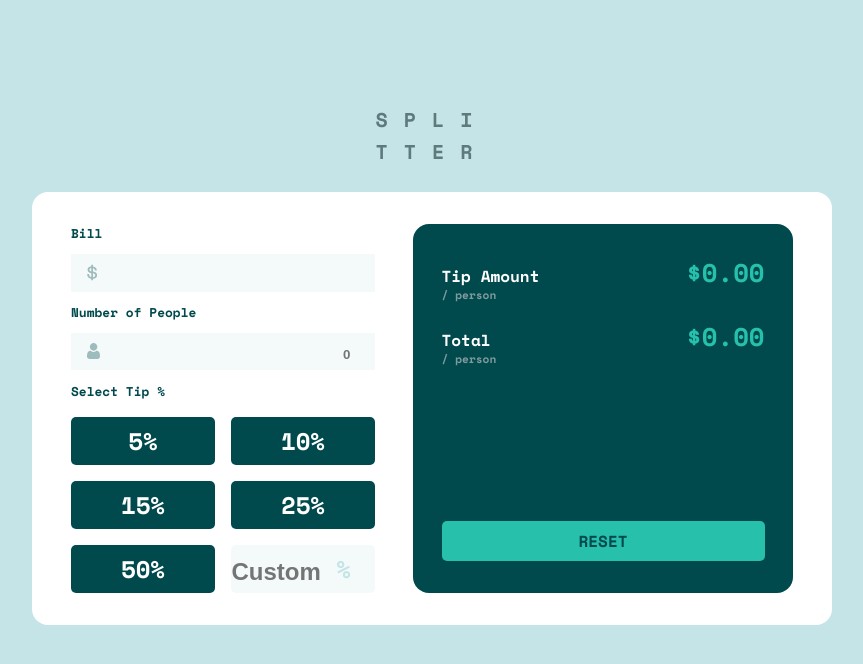
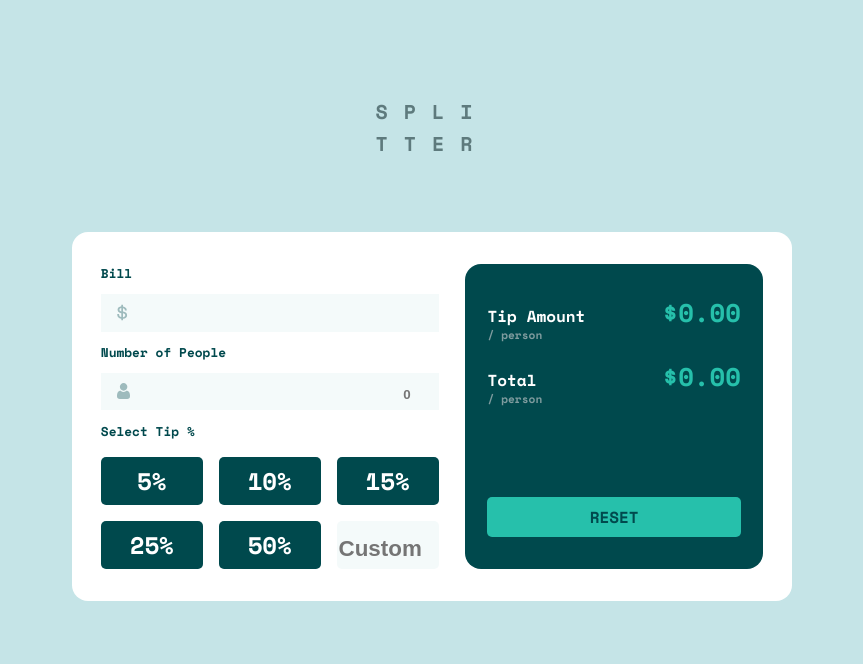
Before and after one commit to KenSparks-Dev/tip-calculator, a website built with Parcel: page index.html in a window 1280 px wide. Both pictures are taken after a click on the button "5%". Shown: the whole page, without its empty margins (208-1071 px from the left). Built offline with nearby package versions, Linux system fonts and the light colour scheme.

Commit message:
Spacing updates. percentage symbol removed on custom input

```diff
--- a/index.html
+++ b/index.html
@@ -35,18 +35,17 @@
           </form>
           <p class="section-title">Select Tip %</p>
           <ul class="tip-calculator__btns">
-            <li class="tip-calculator__btns-btn"><button id="tip-five" value="0.05">5%</button></li>
-            <li class="tip-calculator__btns-btn"><button id="tip-ten" value="0.1">10%</button>
+            <li class="tip-calculator__btns-btn"><button class="tip-btn" id="tip-five" value="0.05">5%</button></li>
+            <li class="tip-calculator__btns-btn"><button class="tip-btn" id="tip-ten" value="0.1">10%</button>
             </li>
-            <li class="tip-calculator__btns-btn"><button id="tip-fifteen" value="0.15">15%</button>
+            <li class="tip-calculator__btns-btn"><button class="tip-btn" id="tip-fifteen" value="0.15">15%</button>
             </li>
-            <li class="tip-calculator__btns-btn"><button id="tip-twenty-five" value="0.25">25%</button>
+            <li class="tip-calculator__btns-btn"><button class="tip-btn" id="tip-twenty-five" value="0.25">25%</button>
             </li>
-            <li class="tip-calculator__btns-btn"><button id="tip-fifty" value="0.50">50%</button>
+            <li class="tip-calculator__btns-btn"><button class="tip-btn" id="tip-fifty" value="0.50">50%</button>
             </li>
             <li class="tip-calculator__btns-btn">
-              <input id="custom" type="number" placeholder="Custom" class="tip-calculator__input">
-              <p>%</p>
+              <input id="custom" type="number" placeholder="Custom" class="tip-calculator__input tip-calculator__input-custom">
             </li>
           </ul>
 
--- a/index.js
+++ b/index.js
@@ -8,18 +8,13 @@ let tipTwentyFive = document.querySelector('#tip-twenty-five');
 let tipFifty = document.querySelector('#tip-fifty');
 let custom = document.querySelector('#custom');
 let total = document.querySelector('#total');
-let tipValues = [ tipFive, tipTen, tipFifteen, tipTwentyFive, tipFifty ];
-console.log(tipValues);
-//Tip Functions
-function tips() {
+let tipBtns = document.querySelectorAll('.tip-btn');
+
+function tips(){
+	tipBtns.forEach(btn => {
+		btn.addEventListener('click', () => {
 			let preTip = parseInt(bill.value);
-	let values = tipValues.map((item) => parseInt(item.value));
-	console.log(values);
-}
-tips();
-tipFive.addEventListener('click', () => {
-	let preTip = parseInt(bill.value);
-	let tipSum = preTip * 0.05;
+			let tipSum = preTip * btn.value;
 			let newTotal = tipSum + preTip;
 			let splitTotal = newTotal / split.value;
 			let formatter = new Intl.NumberFormat('en-US', {
@@ -38,7 +33,10 @@ tipFive.addEventListener('click', () => {
 			} else {
 				total.innerHTML = formatter.format(splitTotal);
 			}
-});
+		})
+	})
+}
+tips()
 
 custom.addEventListener('change', () => {
 	let preTip = parseInt(bill.value);
@@ -64,12 +62,11 @@ custom.addEventListener('change', () => {
 
 //Reset Page
 let resetForm = document.querySelector('form');
-let resetTotal = document.querySelector('#total')
-let resetTip = document.querySelector('#tip')
-console.log(resetTotal)
+let resetTotal = document.querySelector('#total');
+let resetTip = document.querySelector('#tip');
 let resetButton = document.getElementById('reset');
 resetButton.addEventListener('click', () => {
-	resetForm.reset()
-	resetTip.innerHTML = '$0.00'
-	resetTotal.innerHTML = '$0.00'
+	resetForm.reset();
+	resetTip.innerHTML = '$0.00';
+	resetTotal.innerHTML = '$0.00';
 });
--- a/styles/style.scss
+++ b/styles/style.scss
@@ -20,13 +20,14 @@
 	width: 85%;
 	margin: 0 auto;
 }
-.tip-calculator{
+.tip-calculator {
 	background: $white;
 	border-radius: 1rem;
 	display: flex;
 	flex-direction: column;
 	padding-top: 2rem;
-	&__label, .section-title  {
+	&__label,
+	.section-title {
 		color: $very-dark-cyan;
 		font-size: 0.8rem;
 	}
@@ -45,6 +46,11 @@
 		text-align: end;
 		font-weight: bold;
 		outline: none;
+	}
+	&__input-custom::placeholder {
+		font-size: 1.4rem;
+		text-align: center;
+		padding: 0;
 	}
 	&__btns {
 		display: grid;
@@ -70,11 +76,6 @@
 		cursor: pointer;
 		text-align: center;
 		font-size: 1.5rem;
-	}
-	&__btns-btn p {
-		font-size: 1.5rem;
-		padding-right: 1.5rem;
-		color: $light-grayish-cyan;
 	}
 	&__btns-btn input {
 		color: $very-dark-cyan;
@@ -135,24 +136,31 @@
 
 @media (min-width: 768px) {
 	.header {
-		margin-top: 4rem;
+		margin-top: 3.5rem;
+		margin-bottom: 3rem;
 	}
 	.content {
 		flex-direction: row;
-		justify-content: space-around;
-		width: 95%;
+		justify-content: space-between;
+		width: 92%;
 		padding: 2rem 0;
 	}
 	.tip-calculator {
-		max-width: 50rem;
+		max-width: 45rem;
 		margin: auto auto;
 		width: 85%;
 		padding-top: 0;
 		&__processing {
-			width: 40%;
+			width: 51%;
+		}
+		&__btns {
+			display: grid;
+			grid-template-columns: repeat(3, 1fr);
+			gap: 1rem;
+			margin-top: 1rem;
 		}
 		&__results {
-			width: 50%;
+			width: 45%;
 			position: relative;
 			margin: 0;
 		}
```
Also changed, not shown: dist/index.html, 4 other files. Lines whose indentation alone changed are shown as unchanged.
